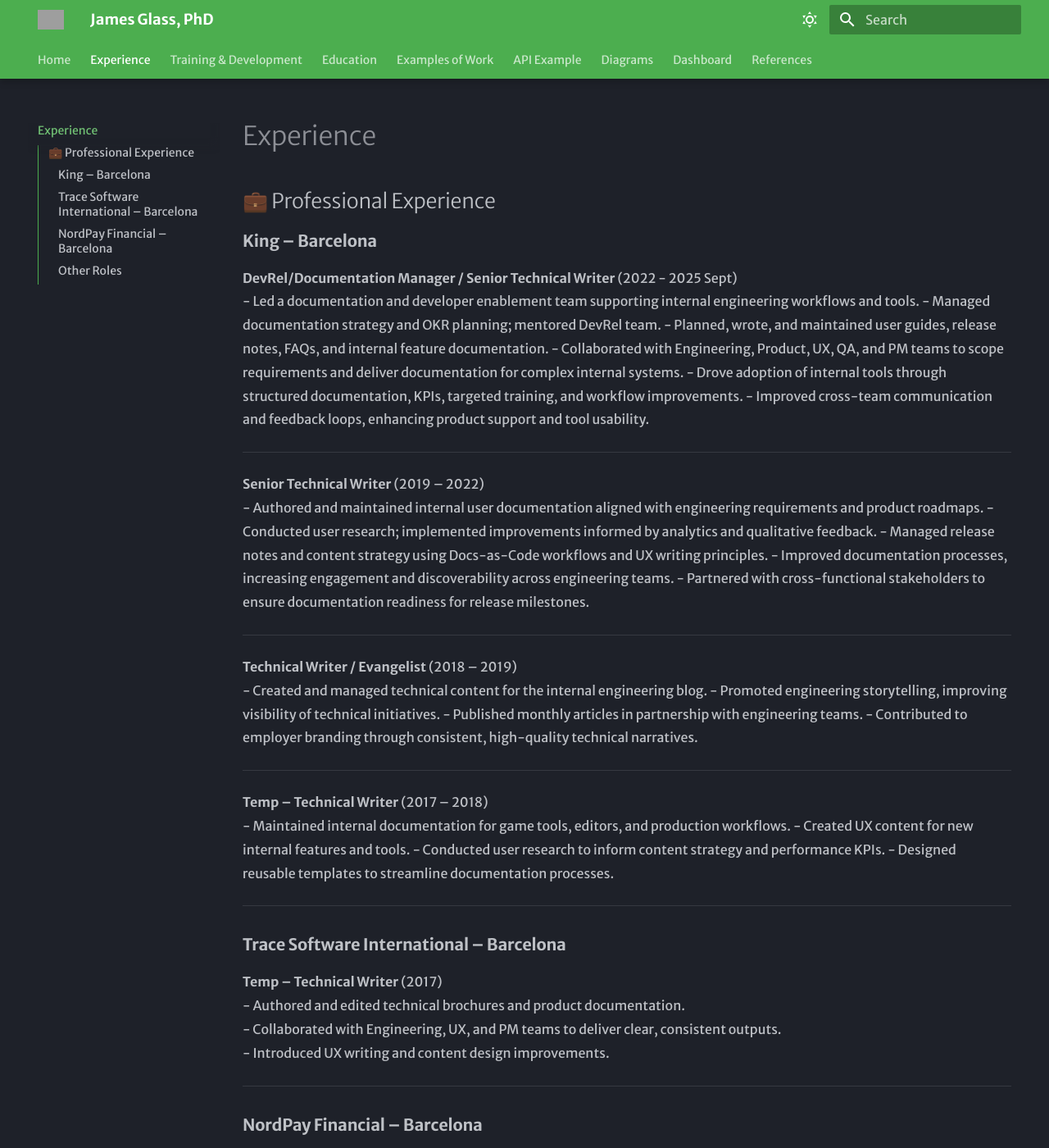
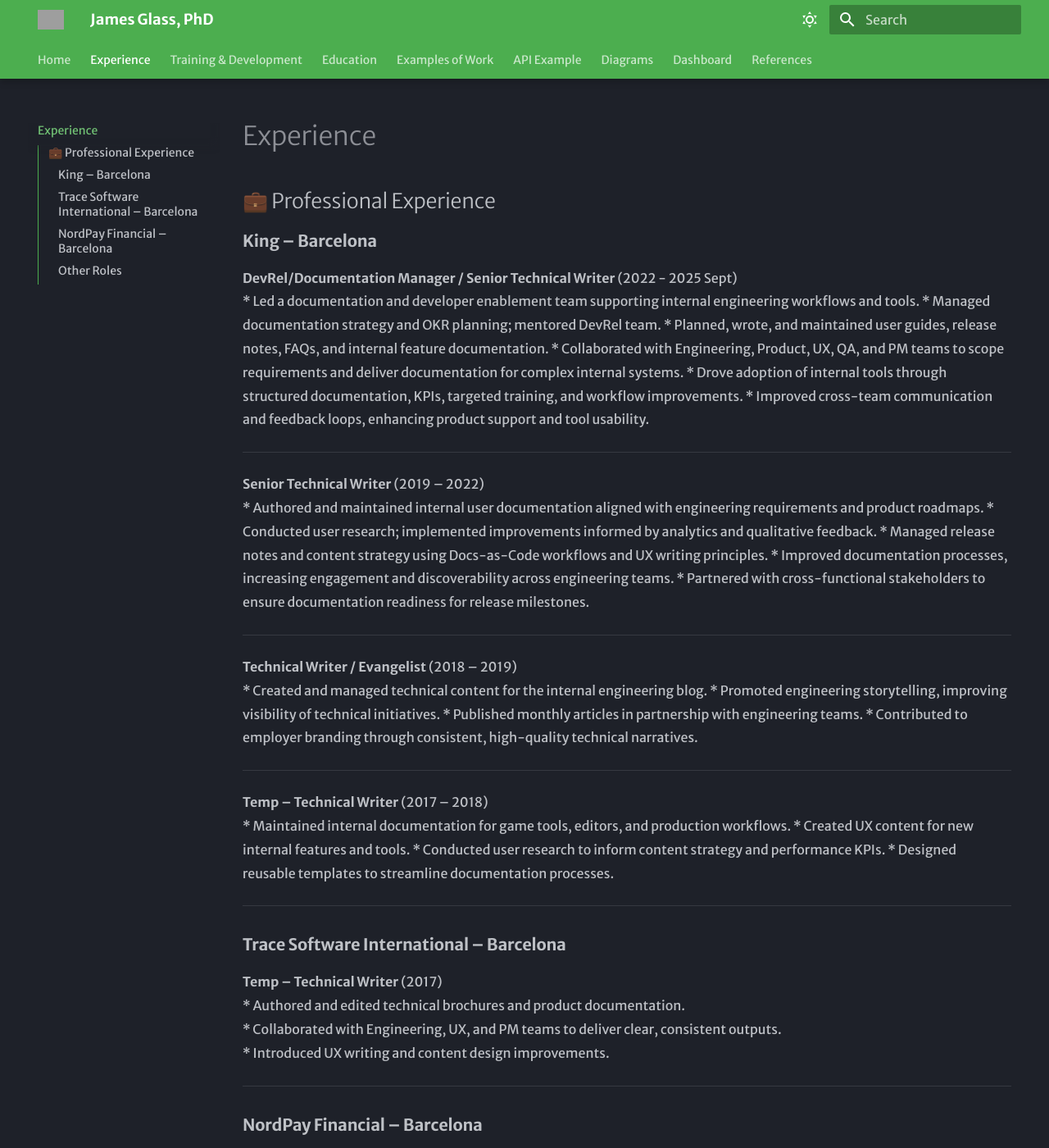
Before and after one commit to james-glass1999/MKDocs-James-Glass-PhD, an MkDocs documentation site: the page built from docs/experience.md, in a window 1280 px wide and 1400 px high. Shown: the whole window at 82% size. Built offline with MkDocs 1.6.1 and Material for MkDocs 9.7.7, drawn with Linux system fonts in a browser that asks for light colours; some of the changed text lies outside the part shown; grey boxes are pictures that could not be loaded.

Commit message:
new updates to exp

```diff
--- a/docs/experience.md
+++ b/docs/experience.md
@@ -3,54 +3,53 @@
 
 ### **King – Barcelona**
 **DevRel/Documentation Manager / Senior Technical Writer** (2022 - 2025 Sept)
-- Led a documentation and developer enablement team supporting internal engineering workflows and tools.
-- Managed documentation strategy and OKR planning; mentored DevRel team.
-- Planned, wrote, and maintained user guides, release notes, FAQs, and internal feature documentation.
-- Collaborated with Engineering, Product, UX, QA, and PM teams to scope requirements and deliver documentation for complex internal systems.
-- Drove adoption of internal tools through structured documentation, KPIs, targeted training, and workflow improvements.
-- Improved cross-team communication and feedback loops, enhancing product support and tool usability.
+* Led a documentation and developer enablement team supporting internal engineering workflows and tools.
+* Managed documentation strategy and OKR planning; mentored DevRel team.
+* Planned, wrote, and maintained user guides, release notes, FAQs, and internal feature documentation.
+* Collaborated with Engineering, Product, UX, QA, and PM teams to scope requirements and deliver documentation for complex internal systems.
+* Drove adoption of internal tools through structured documentation, KPIs, targeted training, and workflow improvements.
+* Improved cross-team communication and feedback loops, enhancing product support and tool usability.
 
 ---
 
 **Senior Technical Writer** (2019 – 2022)
-- Authored and maintained internal user documentation aligned with engineering requirements and product roadmaps.
-- Conducted user research; implemented improvements informed by analytics and qualitative feedback.
-- Managed release notes and content strategy using Docs-as-Code workflows and UX writing principles.
-- Improved documentation processes, increasing engagement and discoverability across engineering teams.
-- Partnered with cross-functional stakeholders to ensure documentation readiness for release milestones.
-
+* Authored and maintained internal user documentation aligned with engineering requirements and product roadmaps.
+* Conducted user research; implemented improvements informed by analytics and qualitative feedback.
+* Managed release notes and content strategy using Docs-as-Code workflows and UX writing principles.
+* Improved documentation processes, increasing engagement and discoverability across engineering teams.
+* Partnered with cross-functional stakeholders to ensure documentation readiness for release milestones.
 
 ---
 
 **Technical Writer / Evangelist** (2018 – 2019)
-- Created and managed technical content for the internal engineering blog.
-- Promoted engineering storytelling, improving visibility of technical initiatives.
-- Published monthly articles in partnership with engineering teams.
-- Contributed to employer branding through consistent, high-quality technical narratives.
+* Created and managed technical content for the internal engineering blog.
+* Promoted engineering storytelling, improving visibility of technical initiatives.
+* Published monthly articles in partnership with engineering teams.
+* Contributed to employer branding through consistent, high-quality technical narratives.
 
 ---
 
 **Temp – Technical Writer** (2017 – 2018)
-- Maintained internal documentation for game tools, editors, and production workflows.
-- Created UX content for new internal features and tools.
-- Conducted user research to inform content strategy and performance KPIs.
-- Designed reusable templates to streamline documentation processes.
+* Maintained internal documentation for game tools, editors, and production workflows.
+* Created UX content for new internal features and tools.
+* Conducted user research to inform content strategy and performance KPIs.
+* Designed reusable templates to streamline documentation processes.
 
 ---
 
 ### **Trace Software International – Barcelona**
 **Temp – Technical Writer** (2017)
-- Authored and edited technical brochures and product documentation.
-- Collaborated with Engineering, UX, and PM teams to deliver clear, consistent outputs.
-- Introduced UX writing and content design improvements.
+* Authored and edited technical brochures and product documentation.
+* Collaborated with Engineering, UX, and PM teams to deliver clear, consistent outputs.
+* Introduced UX writing and content design improvements.
 
 ---
 
 ### **NordPay Financial – Barcelona**
 **Freelance Marketing Consultant** (2016 – 2017)
-- Developed marketing materials, product content, and website updates.
-- Coordinated with agencies on landing pages, website optimization, and branding.
-- Led internal/external events to boost brand engagement.
+* Developed marketing materials, product content, and website updates.
+* Coordinated with agencies on landing pages, website optimization, and branding.
+* Led internal/external events to boost brand engagement.
 
 ---
 
```
